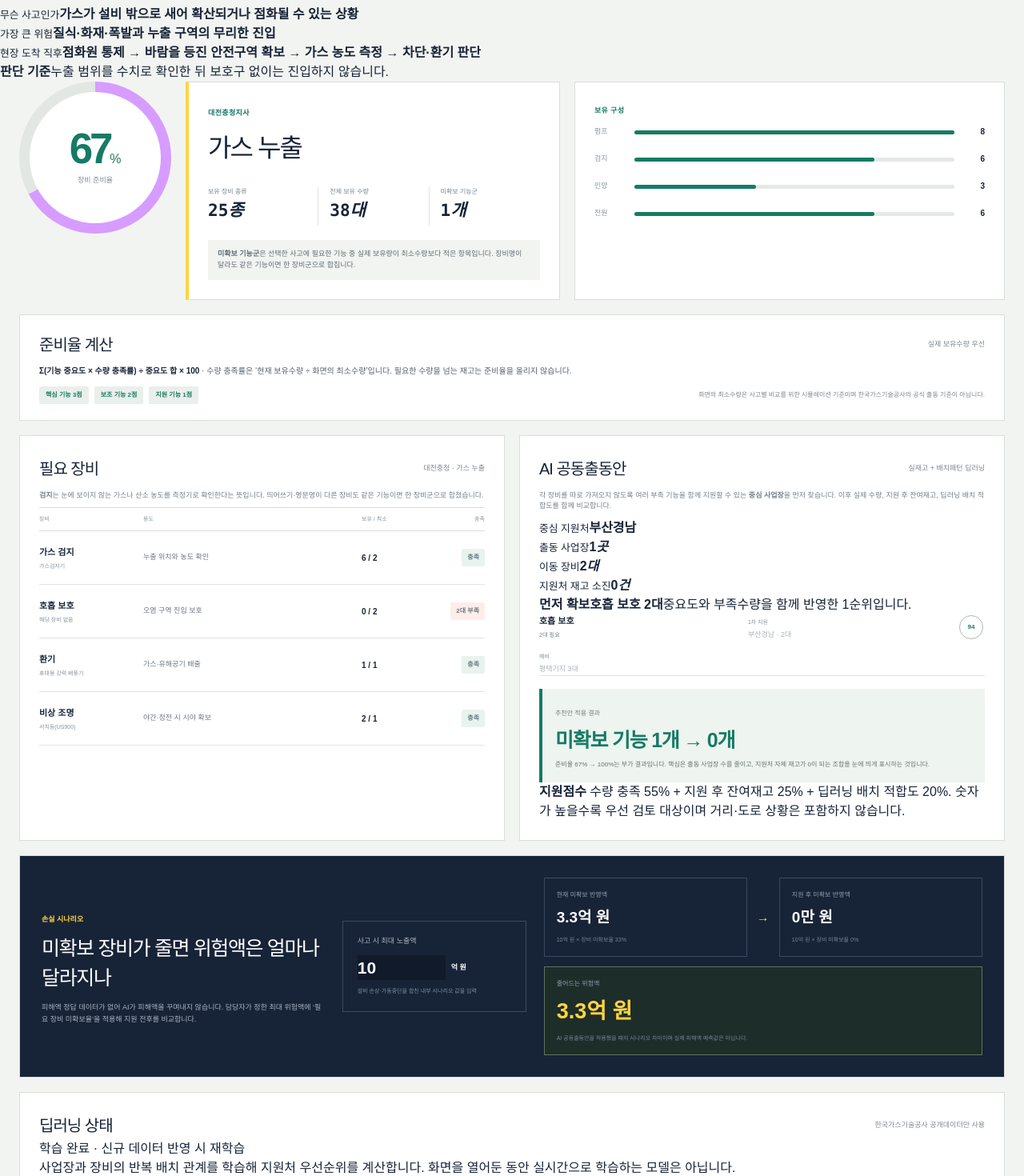
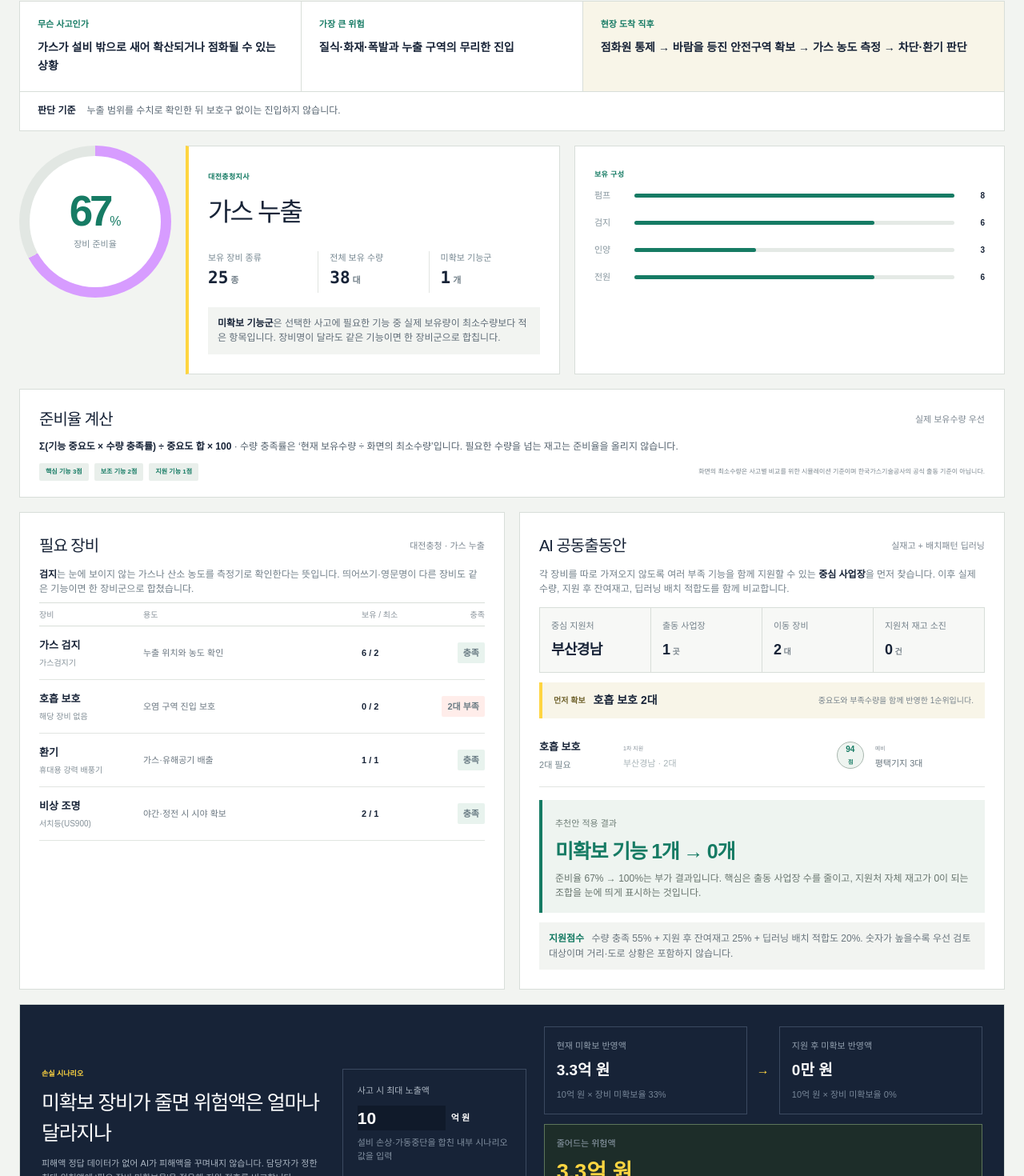
Before and after one commit to woals5420/hyeonjang-on, a Next.js app: page /recover in a window 1280 px wide. Shown: the part 425-1895 px from the top of the page at 80% size. Built offline with nearby package versions, Linux system fonts and the light colour scheme.

Commit message:
전체 화면 가독성 및 반응형 개선

```diff
--- a/app/globals.css
+++ b/app/globals.css
@@ -740,3 +740,77 @@ footer .candidate-nav a { color: #aab5c1; }
   .loss-results > i { transform: rotate(90deg); text-align: center; }
   .digsafe-page .page-howto { grid-template-columns: 1fr; }
 }
+
+/* Recover: plain-language incident and AI dispatch decision */
+.incident-brief { display: grid; grid-template-columns: .9fr .9fr 1.35fr; gap: 1px; margin: 0 max(24px, calc((100vw - 1340px) / 2)) 18px; border: 1px solid var(--line); background: var(--line); }
+.incident-brief > div { min-height: 112px; padding: 20px 22px; background: #fff; }
+.incident-brief small { display: block; margin-bottom: 10px; color: var(--green); font-size: 11px; font-weight: 900; }
+.incident-brief strong { display: block; color: var(--navy); font-size: 14px; line-height: 1.65; word-break: keep-all; }
+.incident-brief .incident-sequence { background: #f8f5e8; }
+.incident-brief > p { grid-column: 1/-1; display: flex; gap: 14px; align-items: flex-start; margin: 0; padding: 14px 22px; background: #fff; color: #596773; font-size: 12px; line-height: 1.6; }
+.incident-brief > p b { flex: none; color: var(--navy); }
+.rg-site-summary strong em { margin-left: 3px; color: #73808a; font-family: inherit; font-size: 11px; font-style: normal; }
+.readiness-summary b, .section-help b { color: var(--navy); }
+
+.ai-plan-summary { display: grid; grid-template-columns: repeat(4, 1fr); margin: 14px 0 12px; border-top: 1px solid var(--line); border-left: 1px solid var(--line); }
+.ai-plan-summary > div { min-height: 78px; padding: 14px; border-right: 1px solid var(--line); border-bottom: 1px solid var(--line); background: #f7f8f6; }
+.ai-plan-summary small { display: block; margin-bottom: 8px; color: #73808a; font-size: 10px; }
+.ai-plan-summary strong { color: var(--navy); font-size: 18px; letter-spacing: -.035em; }
+.ai-plan-summary em { margin-left: 3px; color: #7a858d; font-size: 10px; font-style: normal; }
+.ai-plan-summary .plan-warning { background: #fff5eb; }
+.ai-plan-summary .plan-warning strong { color: #c65039; }
+.ai-priority { display: grid; grid-template-columns: auto auto 1fr; gap: 10px; align-items: center; margin: 0 0 8px; padding: 12px 14px; border-left: 4px solid var(--yellow); background: #f8f5e8; }
+.ai-priority b { color: #6f622c; font-size: 10px; }
+.ai-priority strong { color: var(--navy); font-size: 14px; }
+.ai-priority span { color: #75808a; font-size: 10px; text-align: right; }
+.transfer-row-rich { grid-template-columns: 95px 1.2fr 82px 38px 1fr; min-height: 78px; font-size: 11px; }
+.transfer-row-rich > em { width: 34px; height: 34px; background: #eef4f0; font-size: 10px; }
+.transfer-row-rich > em::after { content: '점'; margin-left: 1px; font-size: 7px; }
+.transfer-row-rich .backup-site { color: #66747d; }
+.transfer-row-rich .backup-site small { color: #879199; }
+.score-guide { margin: 12px 0 0; padding: 11px 12px; background: var(--paper); color: #69757d; font-size: 10px; line-height: 1.55; }
+.score-guide b { margin-right: 6px; color: var(--green); }
+
+.model-status { display: grid; grid-template-columns: auto 1fr; gap: 20px; align-items: center; margin-top: 14px; padding: 14px 16px; border: 1px solid #cfd9d2; background: #eef4f0; }
+.model-status span { color: var(--green); font-size: 11px; font-weight: 900; white-space: nowrap; }
+.model-status span i { display: inline-block; width: 8px; height: 8px; margin-right: 8px; border-radius: 50%; background: var(--green); box-shadow: 0 0 0 4px rgba(22,123,100,.12); }
+.model-status p { margin: 0; color: #637069; font-size: 11px; line-height: 1.55; }
+.rg-model > p b { color: var(--navy); }
+
+/* Keep operational text readable in a normal window, not only full screen. */
+@media (min-width: 701px) {
+  .candidate-nav a, .topbar nav a { font-size: 13px; }
+  .candidate-header > small, .header-status { font-size: 12px; }
+  .digsafe-page small, .recover-page small { font-size: 11px; }
+  .digsafe-page p, .recover-page p { font-size: 12px; }
+  .page-howto, .section-help, .readiness-proof > p, .readiness-summary, .rg-model > p { font-size: 12px; }
+  .kit-columns, .patrol-columns { font-size: 10px; }
+  .kit-row, .transfer-row, .dz-row { font-size: 11px; }
+  .kit-row strong, .transfer-row strong, .dz-row strong { font-size: 13px; }
+  .kit-row-wide strong small { font-size: 10px; }
+  .kit-row-wide > b, .kit-row-wide > em { font-size: 11px; }
+  .loss-copy p, .loss-lab > label, .loss-lab label small, .loss-results small, .loss-results p { font-size: 11px; }
+  .rg-model-metrics small { font-size: 11px; }
+}
+
+@media (max-width: 1100px) {
+  .incident-brief { grid-template-columns: 1fr 1fr; }
+  .incident-brief .incident-sequence { grid-column: 1/-1; }
+  .ai-plan-summary { grid-template-columns: repeat(2, 1fr); }
+  .transfer-row-rich { grid-template-columns: 90px 1fr 76px 36px; }
+  .transfer-row-rich .backup-site { grid-column: 2/-1; padding-bottom: 11px; }
+  .model-status { grid-template-columns: 1fr; gap: 7px; }
+}
+
+@media (max-width: 700px) {
+  .incident-brief { grid-template-columns: 1fr; }
+  .incident-brief .incident-sequence { grid-column: auto; }
+  .incident-brief > p { grid-column: auto; display: block; }
+  .incident-brief > p b { display: block; margin-bottom: 6px; }
+  .ai-plan-summary { grid-template-columns: 1fr 1fr; }
+  .ai-priority { grid-template-columns: 1fr; }
+  .ai-priority span { text-align: left; }
+  .transfer-row-rich { grid-template-columns: 1fr auto; gap: 8px 12px; padding: 12px 0; }
+  .transfer-row-rich > b, .transfer-row-rich > em { justify-self: end; }
+  .transfer-row-rich .backup-site { grid-column: 1/-1; padding-bottom: 0; }
+}
```
